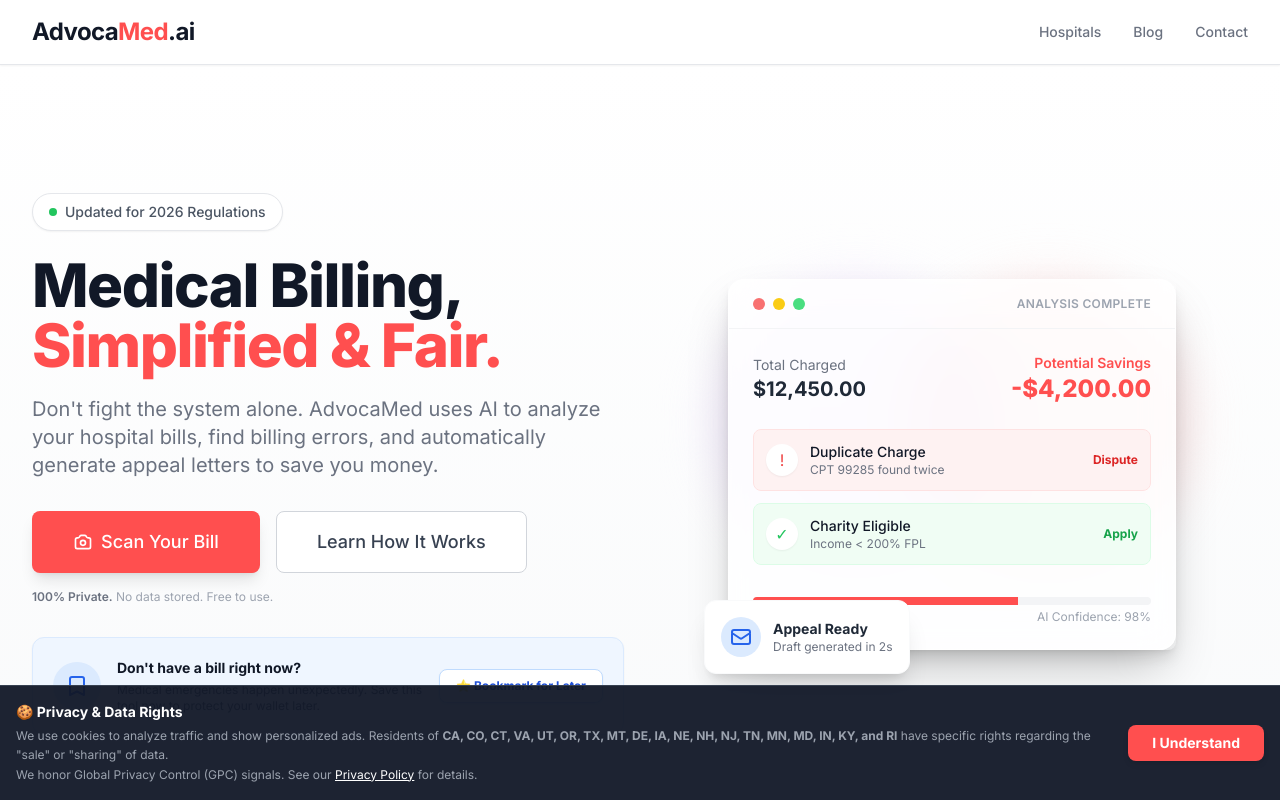
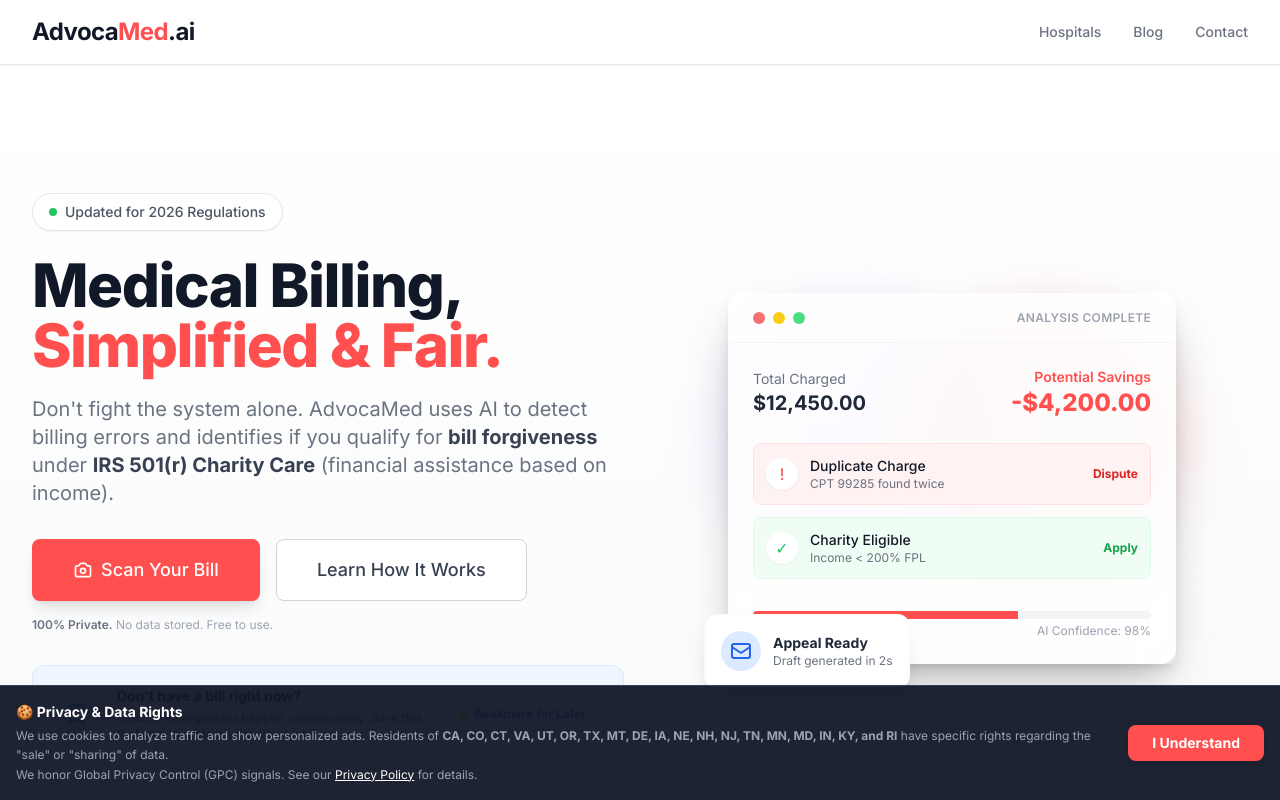
Before and after one commit to gkswjdgb/advocamed-ai, a React (Vite) app in the folder advocamed.ai/: page / in a window 1280 px wide. Shown: the top 800 px of the page. Built offline with nearby package versions, Linux system fonts and the light colour scheme.

Commit message:
Update Hero.tsx

```diff
--- a/advocamed.ai/components/Hero.tsx
+++ b/advocamed.ai/components/Hero.tsx
@@ -21,8 +21,8 @@ export const Hero: React.FC<HeroProps> = ({ onStart }) => {
               <span className="block">Medical Billing,</span>
               <span className="block text-primary">Simplified & Fair.</span>
             </h1>
-            <p className="mt-3 text-base text-gray-500 sm:mt-5 sm:text-xl lg:text-lg xl:text-xl">
-              Don't fight the system alone. AdvocaMed uses AI to analyze your hospital bills, find billing errors, and automatically generate appeal letters to save you money.
+            <p className="mt-3 text-base text-gray-500 sm:mt-5 sm:text-xl lg:text-lg xl:text-xl leading-relaxed">
+              Don't fight the system alone. AdvocaMed uses AI to detect billing errors and identifies if you qualify for <strong className="text-gray-700">bill forgiveness</strong> under <strong className="text-gray-700">IRS 501(r) Charity Care</strong> (financial assistance based on income).
             </p>
             <div className="mt-8 sm:max-w-lg sm:mx-auto sm:text-center lg:text-left lg:mx-0">
               <div className="flex flex-col sm:flex-row gap-4">
```
